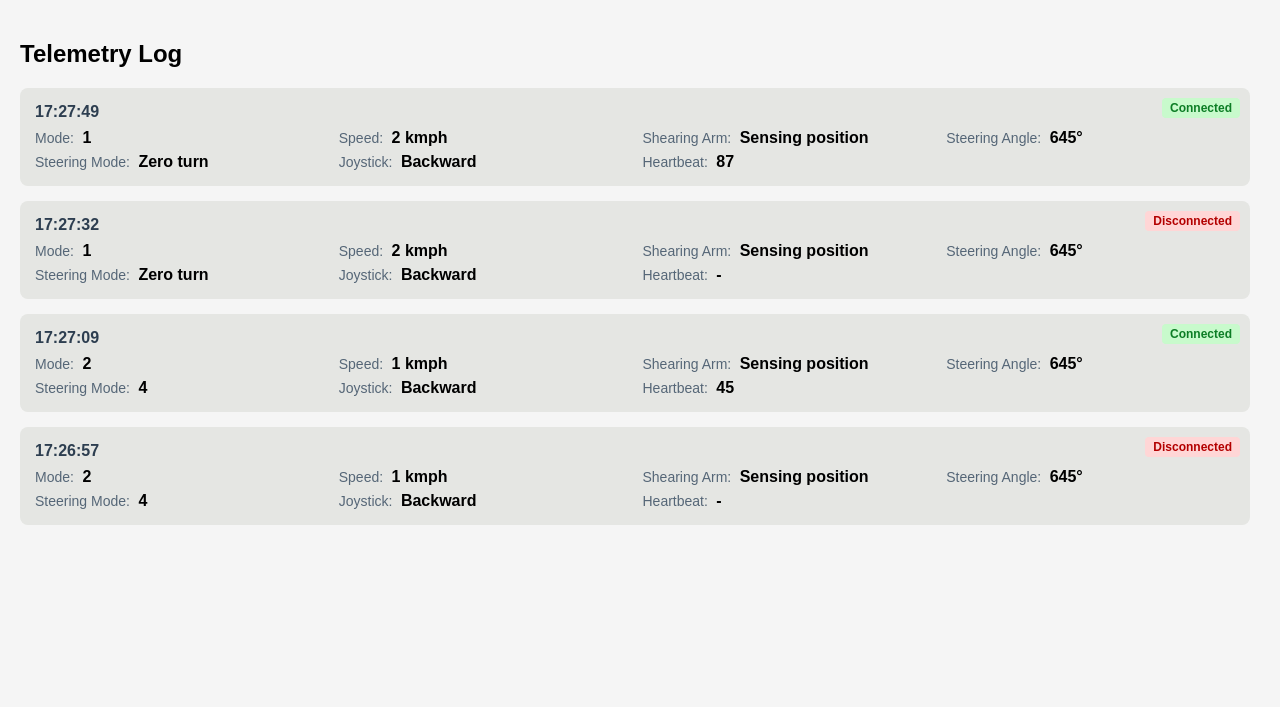
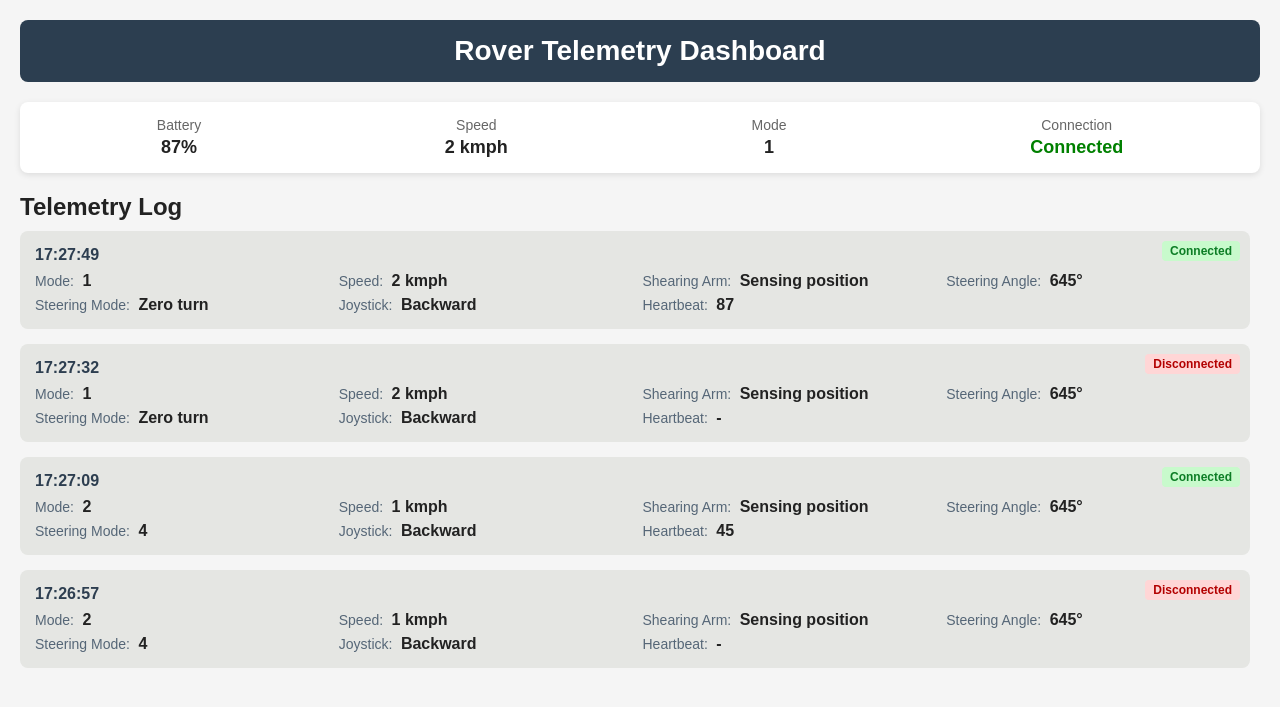
Before and after one commit to charu2409/Rover, a Flask app: page / in a window 1280 px wide. Shown: the top 707 px of the page. Run offline with Flask 3, Linux system fonts and the light colour scheme.

Commit message:
Update index.html

```diff
--- a/templates/index.html
+++ b/templates/index.html
@@ -2,21 +2,65 @@
 <html lang="en">
 <head>
   <meta charset="UTF-8">
-  <title>Telemetry Log</title>
+  <title>Rover Telemetry Dashboard</title>
   <style>
     body {
       font-family: Arial, sans-serif;
       background: #f5f5f5;
       margin: 0;
       padding: 20px;
+      color: #222;
     }
 
-    h2 {
+    header {
+      text-align: center;
+      padding: 15px;
+      background: #2c3e50;
+      color: #fff;
+      border-radius: 8px;
       margin-bottom: 20px;
     }
 
+    h1 {
+      margin: 0;
+      font-size: 28px;
+    }
+
+    /* Status Panel */
+    .status-panel {
+      display: flex;
+      justify-content: space-around;
+      background: #fff;
+      padding: 15px;
+      border-radius: 8px;
+      margin-bottom: 20px;
+      box-shadow: 0 2px 6px rgba(0,0,0,0.1);
+    }
+
+    .status-item {
+      text-align: center;
+    }
+
+    .status-item span.label {
+      display: block;
+      font-size: 14px;
+      color: #666;
+    }
+
+    .status-item span.value {
+      font-size: 18px;
+      font-weight: bold;
+      margin-top: 4px;
+      display: block;
+    }
+
+    /* Telemetry Log */
+    h2 {
+      margin: 20px 0 10px;
+    }
+
     .log-container {
-      max-height: 600px;
+      max-height: 500px;
       overflow-y: auto;
       padding-right: 10px;
     }
@@ -76,13 +120,39 @@
   </style>
 </head>
 <body>
+  <header>
+    <h1>Rover Telemetry Dashboard</h1>
+  </header>
+
+  <!-- Status Summary -->
+  <div class="status-panel">
+    <div class="status-item">
+      <span class="label">Battery</span>
+      <span class="value">87%</span>
+    </div>
+    <div class="status-item">
+      <span class="label">Speed</span>
+      <span class="value">2 kmph</span>
+    </div>
+    <div class="status-item">
+      <span class="label">Mode</span>
+      <span class="value">1</span>
+    </div>
+    <div class="status-item">
+      <span class="label">Connection</span>
+      <span class="value" id="liveStatus">Connected</span>
+    </div>
+  </div>
+
+  <!-- Telemetry Log -->
   <h2>Telemetry Log</h2>
   <div class="log-container" id="logContainer"></div>
 
   <script>
     const logContainer = document.getElementById('logContainer');
+    const liveStatus = document.getElementById('liveStatus');
 
-    // ✅ Sample data (simulate your telemetry)
+    // ✅ Sample telemetry data
     const logData = [
       { timestamp: "17:27:49", mode: 1, speed: "2 kmph", arm: "Sensing position", angle: "645°", steering: "Zero turn", joystick: "Backward", heartbeat: 87 },
       { timestamp: "17:27:32", mode: 1, speed: "2 kmph", arm: "Sensing position", angle: "645°", steering: "Zero turn", joystick: "Backward", heartbeat: 500 }, // invalid
@@ -117,6 +187,16 @@
 
         logContainer.appendChild(logEntry);
       });
+
+      // ✅ Update Live Status (based on last heartbeat)
+      const lastEntry = logData[0];
+      if (lastEntry.heartbeat >= 1 && lastEntry.heartbeat <= 255) {
+        liveStatus.innerText = "Connected";
+        liveStatus.style.color = "green";
+      } else {
+        liveStatus.innerText = "Disconnected";
+        liveStatus.style.color = "red";
+      }
     }
 
     renderLogs();
```
